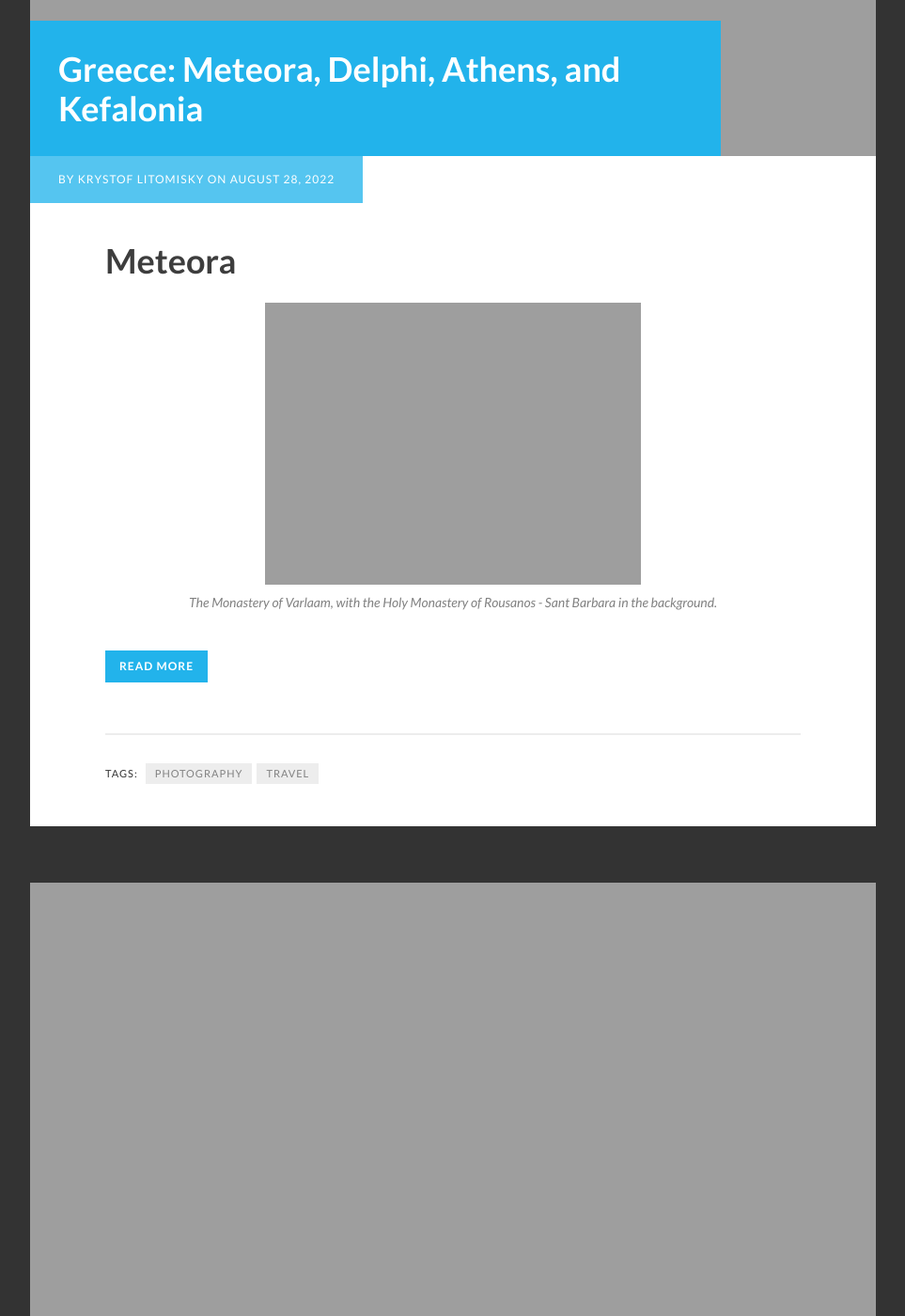
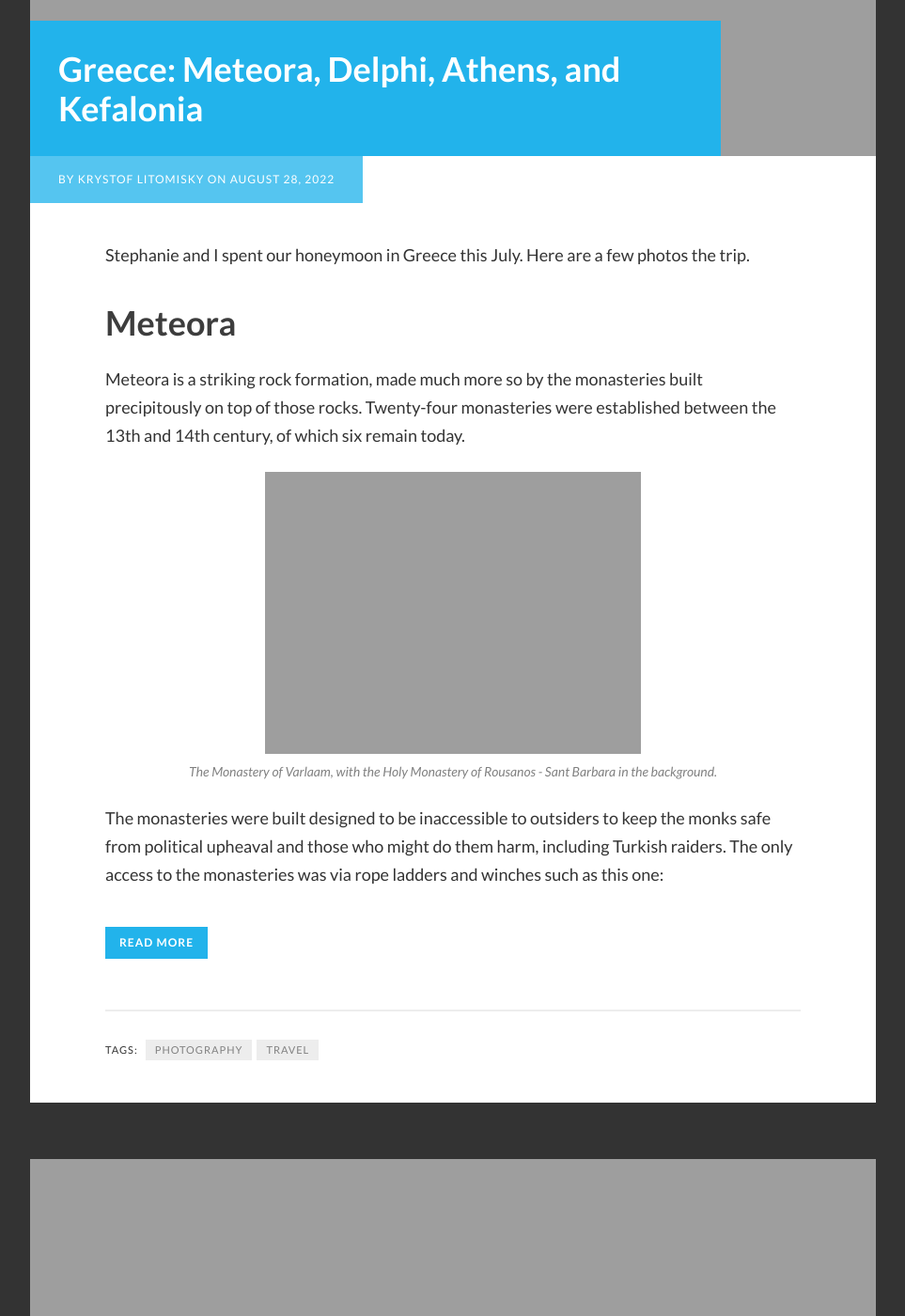
Before and after one commit to krystofl/krystofl.github.io, a Jekyll site: the page built from index.html, in a window 1280 px wide and 1400 px high, scrolled down 3185 px. Shown: the whole window at 94% size, without its empty margins (8-971 px from the left). Built offline with Jekyll 4.4.1, drawn with Linux system fonts in a browser that asks for light colours; some web fonts are replaced; the list of posts is cut into pages by our own code; some of the changed lines change nothing that is shown.

Commit message:
Finished Greece post

```diff
--- a/_posts/2022-08-28-greece.md
+++ b/_posts/2022-08-28-greece.md
@@ -7,20 +7,46 @@
 banner_image: 20220722-142700-honeymoon-PXL_20220722_112700127.jpg
 ---
 
+Stephanie and I spent our honeymoon in Greece this July. Here are a few photos the trip.
 
 # Meteora
+
+Meteora is a striking rock formation, made much more so by the monasteries built precipitously on top of those rocks. Twenty-four monasteries were established between the 13th and 14th century, of which six remain today.
 
 {% include post_image_full_lightbox.html
    filename="20220721-154340-honeymoon-KXL09168.jpg"
    title="The Monastery of Varlaam, with the Holy Monastery of Rousanos - Sant Barbara in the background."
    caption="The Monastery of Varlaam, with the Holy Monastery of Rousanos - Sant Barbara in the background." %}
 
+The monasteries were built designed to be inaccessible to outsiders to keep the monks safe from political upheaval and those who might do them harm, including Turkish raiders. The only access to the monasteries was via rope ladders and winches such as this one:
+
 <!--more-->
+
+{% include post_image_full_lightbox.html
+   filename="20220720-113931-honeymoon-PXL_20220720_083931390.jpg"
+   title="The winch used to get items and people up to one of the Meteora monasteries."
+   caption="The winch used to get items and people up to one of the Meteora monasteries." %}
+
+These days the monasteries are a major tourist attraction. Stairs were carved into the rock in the twentieth century to make the monasteries more accessible.
+
+{% include post_image_full_lightbox.html
+   filename="20220720-113347-honeymoon-PXL_20220720_083347376.jpg"
+   title="These days you can climb up to the monasteries using stairs, but these were only added in the twentieth century."
+   caption="These days you can climb up to the monasteries using stairs, but these were only added in the twentieth century." %}
+
+The monasteries themselves are beautiful and carefully maintained:
+
+{% include post_image_full_lightbox.html
+   filename="20220720-095355-honeymoon-PXL_20220720_065355308.jpg"
+   title="A monastery courtyard."
+   caption="A monastery courtyard." %}
 
 {% include post_image_full_lightbox.html
    filename="20220720-125914-honeymoon-PXL_20220720_095914416.jpg"
    title="A monastery garden in Meteora."
    caption="A monastery garden in Meteora." %}
+
+The whole area is beautiful. You can hike up to the monasteries from the town below and watch the sunset.
 
 {% include post_image_full_lightbox.html
    filename="20220721-020933-honeymoon-KXL09130-Pano.jpg"
@@ -29,33 +55,25 @@
 
 {% include post_image_full_lightbox.html
    filename="20220719-203049-honeymoon-PXL_20220719_173049585.jpg"
-   title="A small restaurant under the Meteora cliffs."
-   caption="A small restaurant under the Meteora cliffs." %}
+   title="A small restaurant under the Meteora rock formation."
+   caption="A small restaurant under the Meteora rock formation." %}
 
-{% include post_image_full_lightbox.html
-   filename="20220720-113347-honeymoon-PXL_20220720_083347376.jpg"
-   title="These days you can climb up to the monasteries using stairs, but these were only added in the twentieth century."
-   caption="These days you can climb up to the monasteries using stairs, but these were only added in the twentieth century." %}
+I couldn't resist taking a photo of the phone in our hotel bathroom:
 
 {% include post_image_full_lightbox.html
    filename="20220719-222004-honeymoon-PXL_20220719_192004748.jpg"
    title="Our hotel room had a telephone in the bathroom."
    caption="Our hotel room had a telephone in the bathroom." %}
 
-Our hotel room had a telephone in the bathroom. This may seem silly at first, until you hear about [things like this](https://krystof.litomisky.com/2019/12/24/trapped/). These things can be handy.
+This may seem silly at first, but boy it sure would have come in handy [that one time in Laos](https://krystof.litomisky.com/2019/12/24/trapped/).
+Perhaps getting locked in the bathroom is more common than you'd think?
 
-{% include post_image_full_lightbox.html
-   filename="20220720-095355-honeymoon-PXL_20220720_065355308.jpg"
-   title="A monastery courtyard."
-   caption="A monastery courtyard." %}
-
-{% include post_image_full_lightbox.html
-   filename="20220720-113931-honeymoon-PXL_20220720_083931390.jpg"
-   title="The winch used to get items and people up to one of the Meteora monasteries."
-   caption="The winch used to get items and people up to one of the Meteora monasteries." %}
+Check out [Wikipedia](https://en.wikipedia.org/wiki/Meteora) for more info on Meteora.
 
 
 # Delphi
+
+We stopped in Delphi, where The Pythia, the Oracle of Delphi, spoke to the gods.
 
 {% include post_image_full_lightbox.html
    filename="20220722-142700-honeymoon-PXL_20220722_112700127.jpg"
@@ -76,11 +94,68 @@
 
 # Athens
 
+The highlight of Athens is certainly Acropolis and the historical sites around it:
+
 {% include post_image_full_lightbox.html
-   filename="20220723-131425-honeymoon-PXL_20220723_101425059.MP.jpg"
-   title="The Antikythera Mechanism"
-   caption="The Antikythera Mechanism" %}
+   filename="20220726-022844-honeymoon-KXL09367.jpg"
+   title="The Akropolis at night."
+   caption="The Akropolis at night." %}
 
+{% include post_image_full_lightbox.html
+   filename="20220725-092827-honeymoon-PXL_20220725_062827912.MP.jpg"
+   title="Many are those who would climb the Acropolis"
+   caption="Many are those who would climb the Acropolis" %}
+
+The dominant building on the Akropolis is the Parthenon, the temple of Athena:
+
+{% include post_image_full_lightbox.html
+   filename="20220725-141058-honeymoon-KXL09284.jpg"
+   title="The Parthenon"
+   caption="The Parthenon" %}
+
+{% include post_image_full_lightbox.html
+   filename="20220725-135534-honeymoon-KXL09277.jpg"
+   title="The Parthenon"
+   caption="The Parthenon" %}
+
+I was often struck by the immediate proximity of ancient and modern in Athens.
+
+{% include post_image_full_lightbox.html
+   filename="20220725-215552-honeymoon-PXL_20220725_185552219.jpg"
+   title="I was often struck by the immediate proximity of ancient and modern in Athens. I suppose that is what happens when you continue living in a place with such a long history."
+   caption="I was often struck by the immediate proximity of ancient and modern in Athens. I suppose that is what happens when you continue living in a place with such a long history." %}
+
+I suppose that is what happens when you continue living in a place with such a long history.
+
+{% include post_image_full_lightbox.html
+   filename="20220724-140522-honeymoon-PXL_20220724_110522704.jpg"
+   title="Temple of Hephaestus at the Ancient Agora"
+   caption="Temple of Hephaestus at the Ancient Agora" %}
+
+{% include post_image_full_lightbox.html
+   filename="20220725-170258-honeymoon-KXL09337.jpg"
+   title="Philopappos Monument"
+   caption="Philopappos Monument" %}
+
+
+## Monastariki
+
+Monastariki is the part of Athens just north of the Acropolis and the agoras. It is known for its vibrant street art and busy nightlife.
+
+{% include post_image_full_lightbox.html
+   filename="20220724-132430-honeymoon-PXL_20220724_102430062.jpg"
+   title="Street art in Monastiraki"
+   caption="Street art in Monastiraki" %}
+
+{% include post_image_full_lightbox.html
+   filename="20220724-131742-honeymoon-PXL_20220724_101742238.jpg"
+   title="A street in Monastiraki"
+   caption="A street in Monastiraki" %}
+
+
+## National Archaeological Museum
+
+The National Archaeological Museum is definitely worth seeing. It houses Ancient Greek art & artifacts.
 
 {% include post_image_full_lightbox.html
    filename="20220723-123125-honeymoon-PXL_20220723_093125967.MP.jpg"
@@ -92,54 +167,33 @@
    title="Statue of Aphrodite, Pan and Eros at the National Archaeological Museum of Athens"
    caption="Statue of Aphrodite, Pan and Eros at the National Archaeological Museum of Athens" %}
 
-{% include post_image_full_lightbox.html
-   filename="20220725-092827-honeymoon-PXL_20220725_062827912.MP.jpg"
-   title="Many are those who would climb to the Acropolis"
-   caption="Many are those who would climb to the Acropolis" %}
+A particular gem for me (I'm an engineer, you know) was the [Antikythera Mechanism](https://en.wikipedia.org/wiki/Antikythera_mechanism):
 
 {% include post_image_full_lightbox.html
-   filename="20220724-132430-honeymoon-PXL_20220724_102430062.jpg"
-   title="Street art in Monastiraki"
-   caption="Street art in Monastiraki" %}
+   filename="20220723-131425-honeymoon-PXL_20220723_101425059.MP.jpg"
+   title="The Antikythera Mechanism"
+   caption="The Antikythera Mechanism" %}
 
-{% include post_image_full_lightbox.html
-   filename="20220725-215552-honeymoon-PXL_20220725_185552219.jpg"
-   title="I was often struck by the immediate proximity of ancient and modern in Athens. I suppose that is what happens when you continue living in a place with such a long history."
-   caption="I was often struck by the immediate proximity of ancient and modern in Athens. I suppose that is what happens when you continue living in a place with such a long history." %}
-
-{% include post_image_full_lightbox.html
-   filename="20220725-141058-honeymoon-KXL09284.jpg"
-   title="The Parthenon"
-   caption="The Parthenon" %}
-
-{% include post_image_full_lightbox.html
-   filename="20220726-022844-honeymoon-KXL09367.jpg"
-   title="The Akropolis at night."
-   caption="The Akropolis at night." %}
-
-{% include post_image_full_lightbox.html
-   filename="20220724-140522-honeymoon-PXL_20220724_110522704.jpg"
-   title="Temple of Hephaestus"
-   caption="Temple of Hephaestus" %}
-
-{% include post_image_full_lightbox.html
-   filename="20220725-170258-honeymoon-KXL09337.jpg"
-   title="Philopappos Monument"
-   caption="Philopappos Monument" %}
-
-{% include post_image_full_lightbox.html
-   filename="20220724-131742-honeymoon-PXL_20220724_101742238.jpg"
-   title="A street in Monastiraki"
-   caption="A street in Monastiraki" %}
-
-{% include post_image_full_lightbox.html
-   filename="20220725-135534-honeymoon-KXL09277.jpg"
-   title="The Parthenon"
-   caption="The Parthenon" %}
+This is a hand-powered orrery, a device for calculating positions of astronomical bodies.
+It is estimated that it was built **between 205 BC and 87 BC!** Whoa! Per Wikipedia, machines of similar complexity did not appear again until the fourteenth century. That's awe-inspiring.
 
 
 
 # Kefalonia
+
+We ended our trip on Kefalonia, looking to get away from crowds and lie on a forgotten little beach somewhere. In this we succeeded.
+
+{% include post_image_full_lightbox.html
+   filename="20220729-120619-honeymoon-PXL_20220729_090619851.jpg"
+   title="Stephanie, boss lady. You can rent a boat in Sami and then go looking for forgotten beaches you can explore all alone."
+   caption="Stephanie, boss lady. You can rent a boat in Sami and then go looking for forgotten beaches you can explore all alone." %}
+
+{% include post_image_full_lightbox.html
+   filename="20220728-083514-honeymoon-PXL_20220728_053514002.jpg"
+   title="View from the Sami Akropolis"
+   caption="View from the Sami Akropolis" %}
+
+This is the Melissani Cave Lake:
 
 {% include post_image_full_lightbox.html
    filename="20220727-134417-honeymoon-PXL_20220727_104417808.jpg"
@@ -148,13 +202,4 @@
 
 It's quite picturesque and memorable... so much so that it was [included in Assassin's Creed: Odyssey](https://youtu.be/3UiexQ_jDmc?t=18). In that game, unlike in real life, you're allowed to dive into the lake's pure waters.
 
-{% include post_image_full_lightbox.html
-   filename="20220728-083514-honeymoon-PXL_20220728_053514002.jpg"
-   title="View from the Sami Akropolis"
-   caption="View from the Sami Akropolis" %}
-
-
-{% include post_image_full_lightbox.html
-   filename="20220729-120619-honeymoon-PXL_20220729_090619851.jpg"
-   title="Stephanie, boss lady. You can rent a boat in Sami and then go looking for forgotten beaches you can explore all alone."
-   caption="Stephanie, boss lady. You can rent a boat in Sami and then go looking for forgotten beaches you can explore all alone." %}
+Overall, it was an excellent trip. We are already looking forward to coming back - there are so many more things to see and islands to explore. Thanks, Greece!
```
